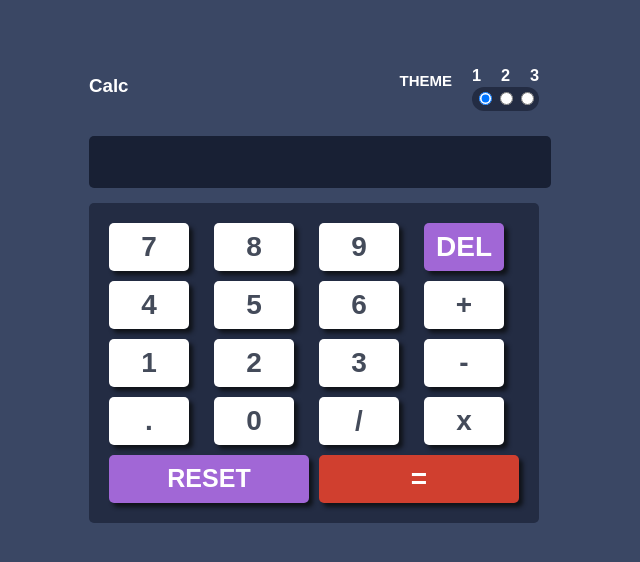
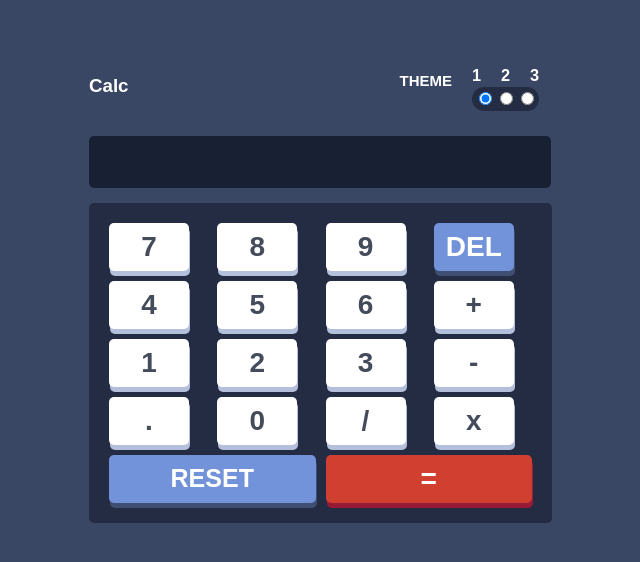
Before and after one commit to collins1968/Calculator, a React (Vite) app: page / in a window 1280 px wide. Shown: the top 562 px of the page, without its empty margins (334-974 px from the left). Built offline with nearby package versions, Linux system fonts and the light colour scheme; a web font is replaced by a local one.

Commit message:
changes on buttons

```diff
--- a/src/App.jsx
+++ b/src/App.jsx
@@ -1,7 +1,7 @@
+import './App.css'
+import Header from './Component/Header'
+import Calc from './Component/Calc'
 
-import './App.css'
-import Header from './component/Header'
-import Calc from './component/Calc'
 
 function App() {
 
--- a/src/component/Calc.css
+++ b/src/component/Calc.css
@@ -21,15 +21,20 @@
     border-radius: 5px;
     padding: 20px;
     height: 35vh;
+    width: 94%;
+
     background-color: hsl(223, 31%, 20%);
   }
 
   .calculator-keypad button {
     grid-column: span 1;
+    box-shadow: 1px 5px 0px hsl(222, 36%, 78%);
+
   }
-  .delete {
-    background-color: rgb(161, 103, 214);
+  .calculator-keypad .delete {
+    background-color: hsl(221, 58%, 65%);
     color: white;
+    box-shadow: 1px 5px 0px hsl(224, 28%, 35%);
   }
 
   .calculator-keypad button.calculate {
@@ -37,15 +42,19 @@
     background-color: hsl(6, 63%, 50%);
     width: 100%;
     color: white;
+    box-shadow: 1px 5px 0px hsl(347, 70%, 35%);
+
   }
 
   .calculator-keypad button.reset {
     grid-column: span 2;
-    background-color: rgb(161, 103, 214);
+    background-color: hsl(221, 58%, 65%);
     width: 100%;
     color: white;
     font-weight:bold;
     font-size: 25px;
+    box-shadow: 1px 5px 0px hsl(224, 28%, 35%);
+
   }
 
 button  {
--- a/src/component/Calc.jsx
+++ b/src/component/Calc.jsx
@@ -1,4 +1,4 @@
-import { useState } from "react";
+import { useState } from 'react';
 import './Calc.css';
 
 function Calc() {
```
Also changed, not shown: src/component/App.jsx (deleted, +0 -17 lines).
